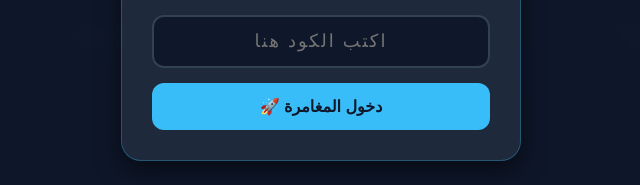
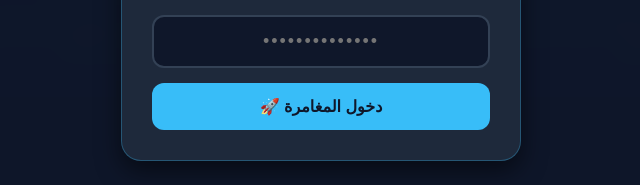
Before and after one commit to reda888880/scinece-, a plain HTML site: page index.html in a window 1280 px wide. Shown: the part 423-608 px from the top of the page, 319-959 px from the left. Drawn offline with Linux system fonts and the light colour scheme.

Commit message:
Update index.html

```diff
--- a/index.html
+++ b/index.html
@@ -175,7 +175,7 @@
             <div style="font-size: 40px; margin-bottom: 10px;">🔐</div>
             <h2>بوابة أكاديمية العلوم</h2>
             <p>أدخل الكود الموحد لتشغيل منهج الترم الأول بالكامل لمدة 30 يوم.</p>
-            <input type="text" id="code-input" class="lock-input" placeholder="اكتب الكود هنا">
+            <input type="password" inputmode="numeric" id="code-input" class="lock-input" placeholder="••••••••••••••">
             <button class="btn-activate" onclick="activateApp()">دخول المغامرة 🚀</button>
             <div id="error-msg">❌ الكود غلط! يا ريت تركز وتكتبه صح.</div>
         </div>
```
